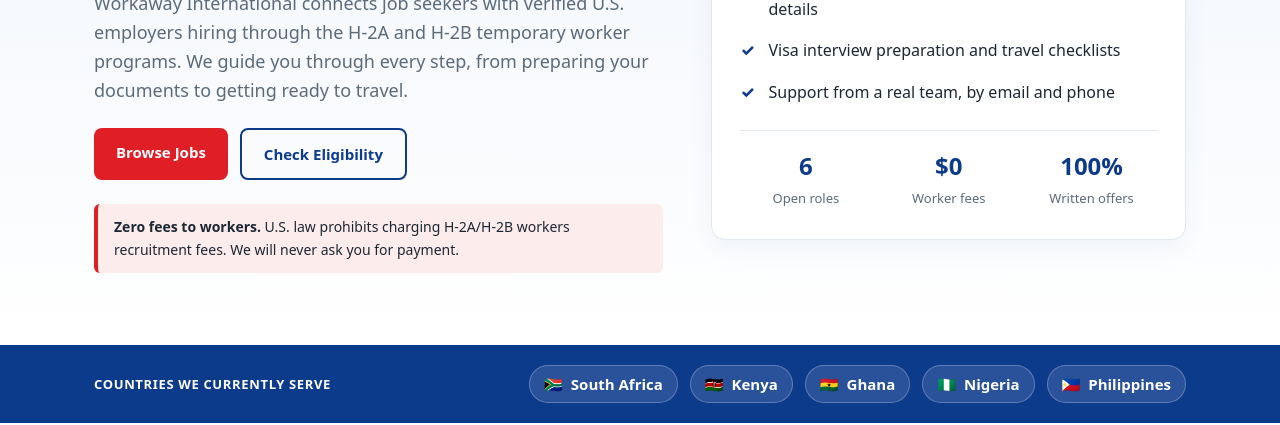
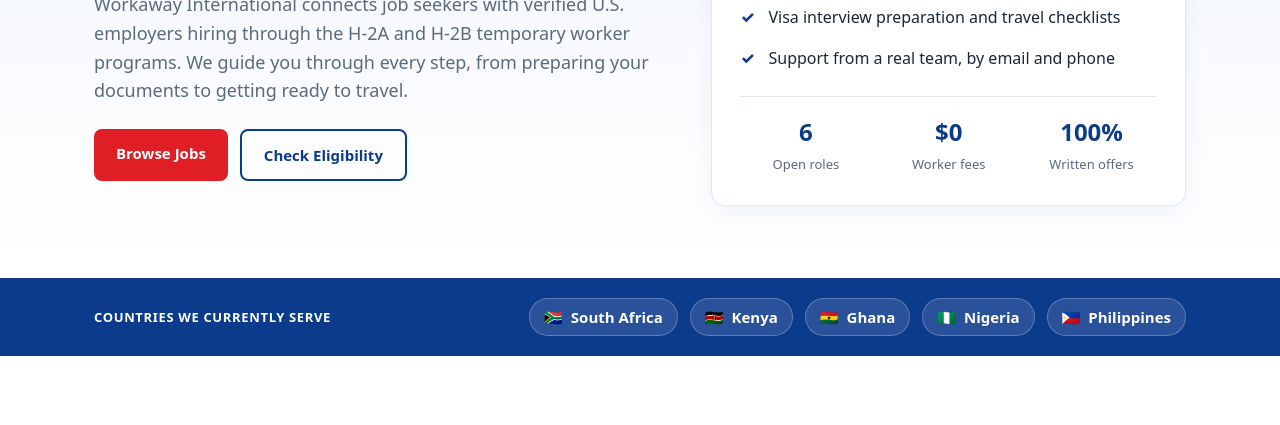
Before and after one commit to Skylimit007/work-away-international, a website: page public/index.html in a window 1280 px wide. Shown: the part 375-800 px from the top of the page. Drawn offline with Linux system fonts and the light colour scheme; no server answers.

Commit message:
Update index.html

```diff
--- a/public/index.html
+++ b/public/index.html
@@ -30,7 +30,6 @@
           <a href="#jobs" class="btn btn-accent">Browse Jobs</a>
           <a href="#eligibility" class="btn btn-ghost">Check Eligibility</a>
         </div>
-        <div class="notice"><strong>Zero fees to workers.</strong> U.S. law prohibits charging H-2A/H-2B workers recruitment fees. We will never ask you for payment.</div>
       </div>
       <div class="hero-card">
         <h3>Why candidates choose us</h3>
```
